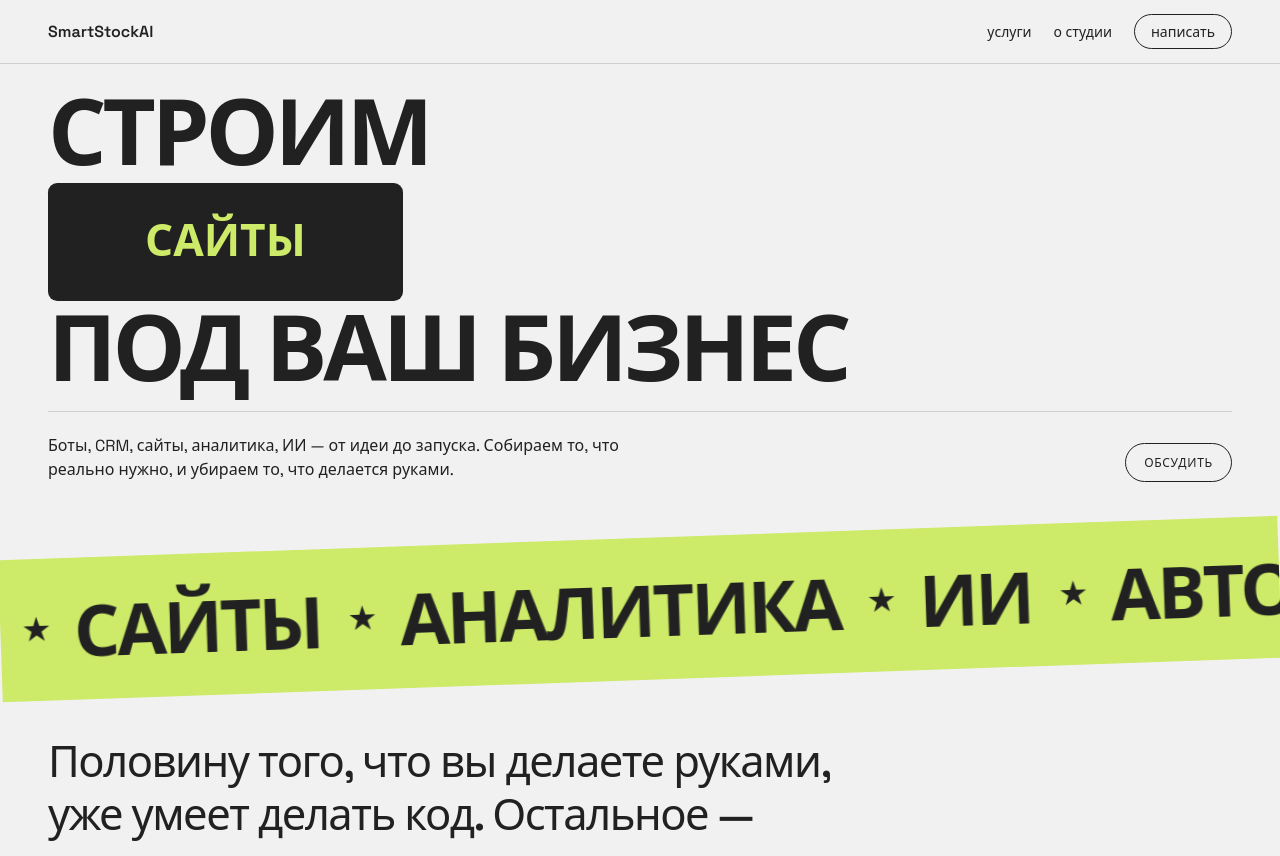
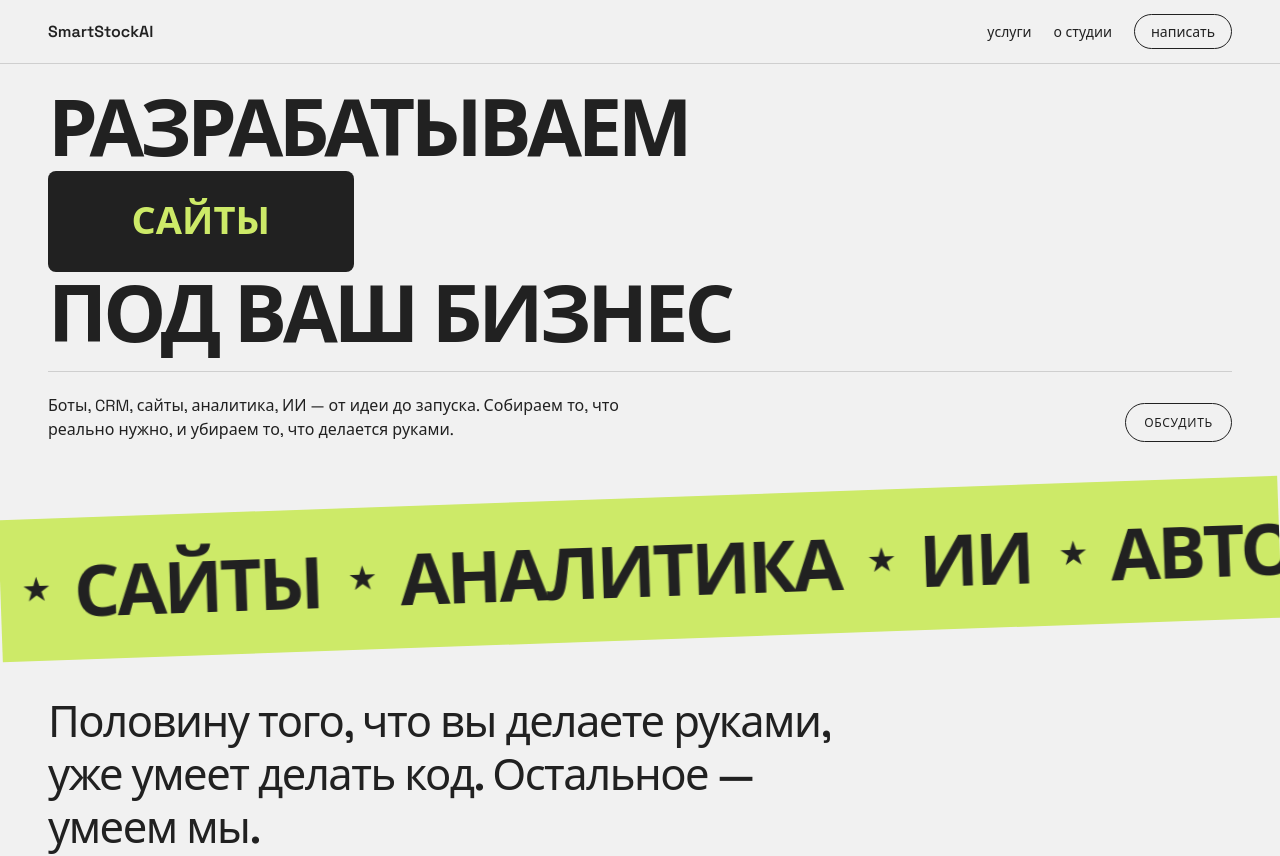
Before and after one commit to kickfost07-debug/smartstockai, a React (Vite) app: page / in a window 1280 px wide. Shown: the top 856 px of the page. Built offline with nearby package versions, Linux system fonts and the light colour scheme.

Commit message:
Say разрабатываем instead of строим.
Co-authored-by: Cursor <cursoragent@cursor.com>

```diff
--- a/index.html
+++ b/index.html
@@ -29,7 +29,7 @@
     <meta property="og:url" content="https://smartstockai.ru/" />
     <meta
       property="og:title"
-      content="Строим боты, CRM, сайты и ИИ под ваш бизнес"
+      content="Разрабатываем боты, CRM, сайты и ИИ под ваш бизнес"
     />
     <meta
       property="og:description"
@@ -44,7 +44,7 @@
     <meta property="vk:image" content="https://smartstockai.ru/preview.png" />
 
     <meta name="twitter:card" content="summary_large_image" />
-    <meta name="twitter:title" content="Строим боты, CRM, сайты и ИИ под ваш бизнес" />
+    <meta name="twitter:title" content="Разрабатываем боты, CRM, сайты и ИИ под ваш бизнес" />
     <meta
       name="twitter:description"
       content="Боты, CRM, сайты, аналитика и ИИ под ваш бизнес. SmartStockAI."
@@ -88,7 +88,7 @@
   <body>
     <div id="root"></div>
     <noscript>
-      <h1>SmartStockAI — строим боты, CRM, сайты, аналитику и ИИ под ваш бизнес</h1>
+      <h1>SmartStockAI — разрабатываем боты, CRM, сайты, аналитику и ИИ под ваш бизнес</h1>
       <p>
         Боты, CRM, сайты, аналитика, ИИ — от идеи до запуска. Собираем то, что
         реально нужно, и убираем то, что делается руками.
--- a/src/copy.ts
+++ b/src/copy.ts
@@ -10,7 +10,7 @@ export const copy = {
   },
 
   hero: {
-    l1: "Строим",
+    l1: "Разрабатываем",
     l2: "под ваш бизнес",
     slot: ["боты", "CRM", "сайты", "аналитику", "ИИ"],
     lead: "Боты, CRM, сайты, аналитика, ИИ — от идеи до запуска. Собираем то, что реально нужно, и убираем то, что делается руками.",
--- a/src/index.css
+++ b/src/index.css
@@ -141,9 +141,9 @@ a {
   display: flex;
   flex-direction: column;
   gap: 0.12em;
-  font-size: clamp(36px, 7.2vw, 96px);
+  font-size: clamp(28px, 6.2vw, 88px);
   font-weight: 600;
-  letter-spacing: -0.045em;
+  letter-spacing: -0.05em;
   text-transform: uppercase;
 }
 
@@ -154,6 +154,7 @@ a {
 
 .land h1 > span:first-child {
   align-items: flex-end;
+  letter-spacing: -0.055em;
 }
 
 .land h1 > span:last-child {
```
